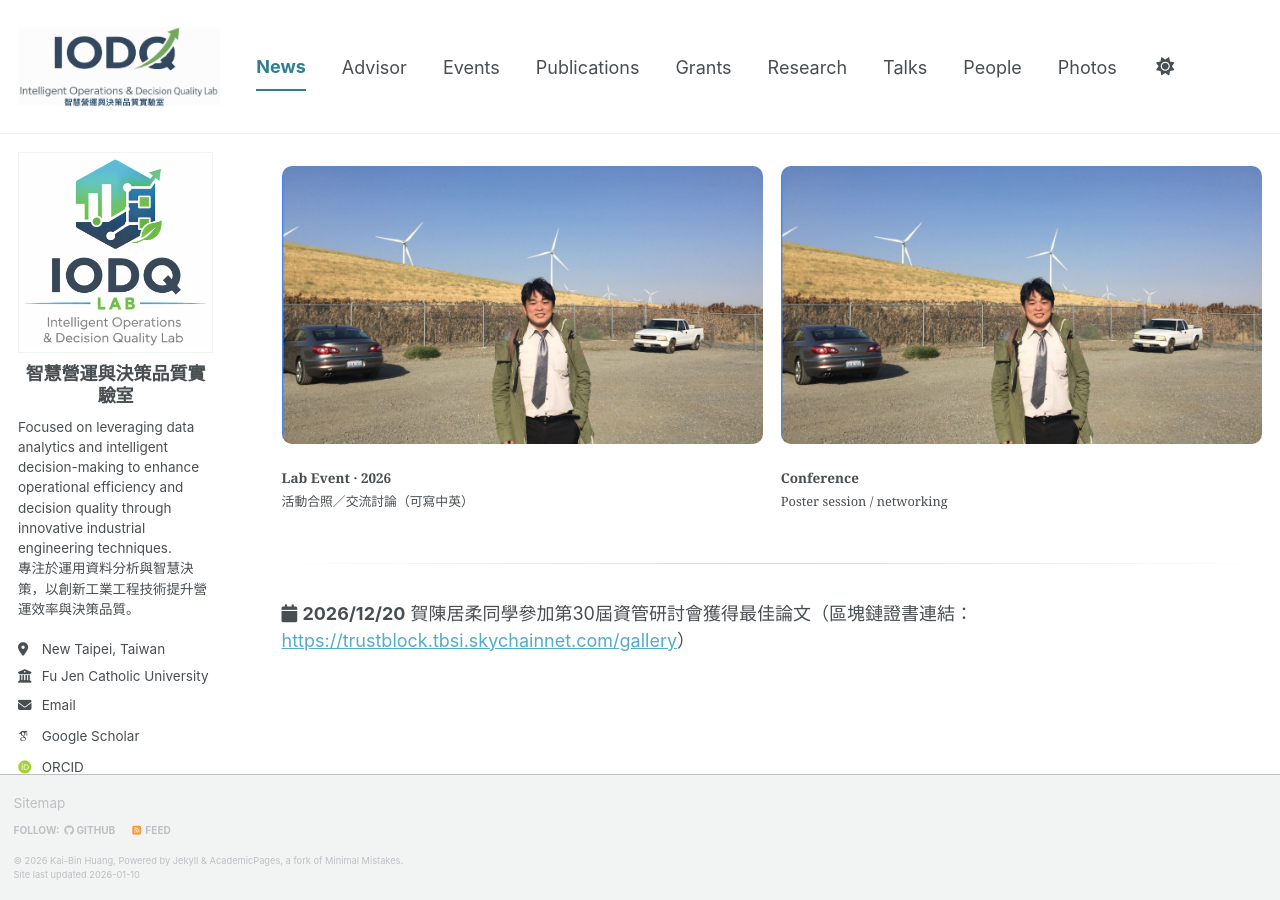
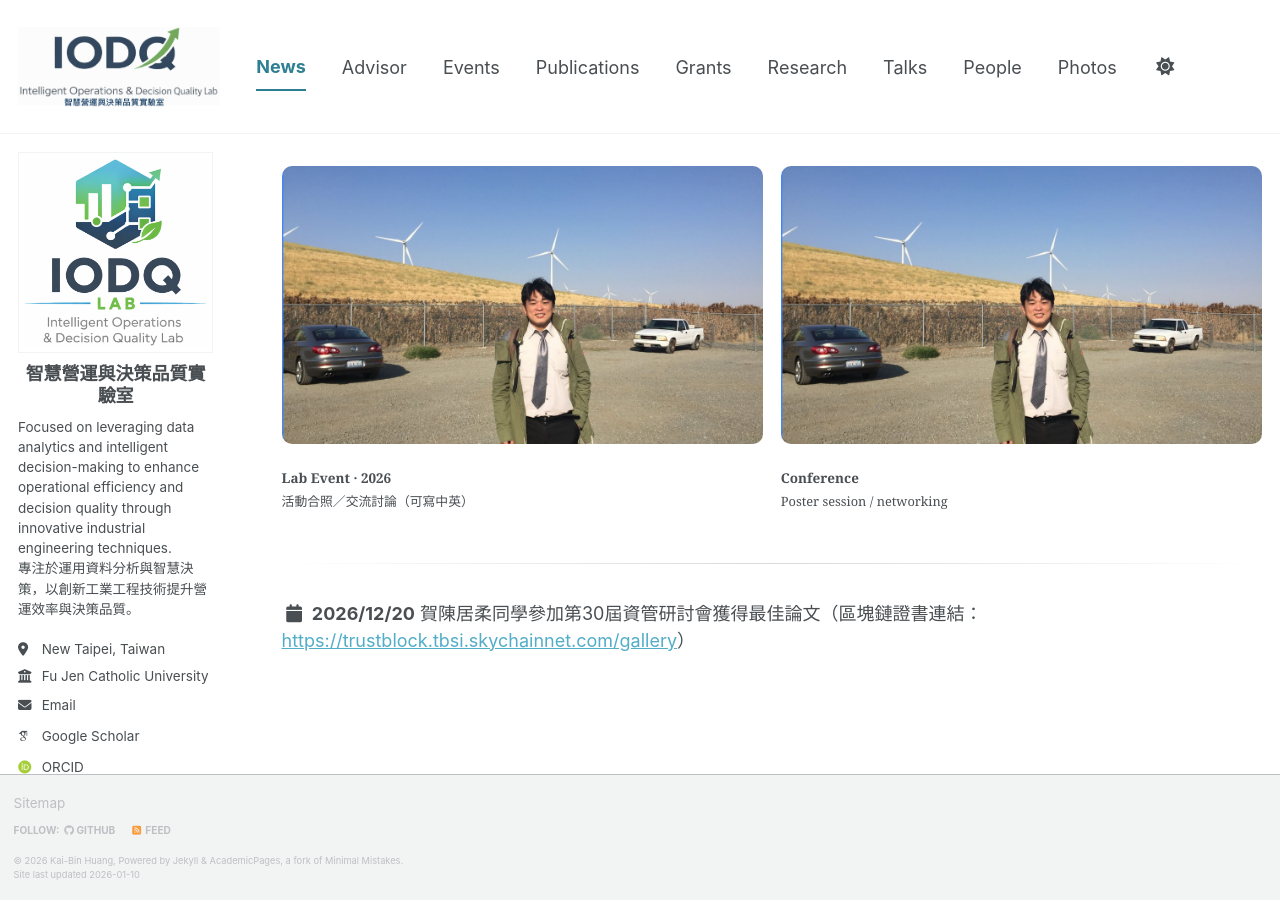
Before and after one commit to kbhuang188/kbhuang188.github.io, a Jekyll site: the page built from _pages/news.md, in a window 1280 px wide. Built offline with Jekyll 4.4.1, drawn with Linux system fonts in a browser that asks for light colours; some web fonts are replaced; a script bundle is joined from its source files by our own code; library files that are not in the unit come from our copies.

Commit message:
Update main.scss

```diff
--- a/assets/css/main.scss
+++ b/assets/css/main.scss
@@ -199,3 +199,15 @@
 .sidebar .author__avatar img {
   display: inline-block;
 }
+
+/* Calendar icon inline + align with text */
+.event-line .fa {
+  display: inline-block;
+  width: 1.4em;        /* 固定 icon 欄寬，讓文字齊頭 */
+  text-align: center;
+  vertical-align: baseline;
+}
+
+.event-line {
+  white-space: normal;
+}
```
